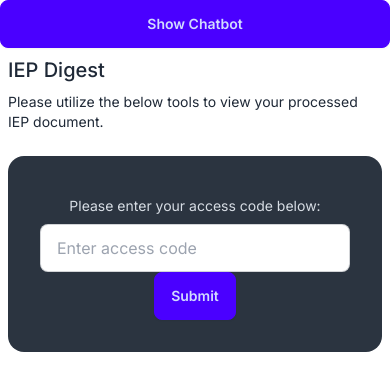
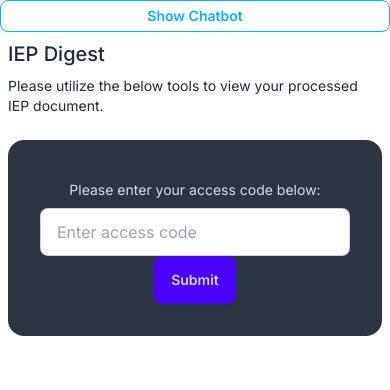
Before and after one commit to xuhongkang/aiep-frontend-dev, a Next.js app: page /en/workspace in a window 390 px wide. Shown: the top 390 px of the page. Built offline with nearby package versions, Linux system fonts and the light colour scheme.

Commit message:
Responsive Added

```diff
--- a/src/components/WorkspacePage.js
+++ b/src/components/WorkspacePage.js
@@ -21,7 +21,7 @@ export default function Workspace({digestTitle, digestDescription, accessError,
       {/* Mobile View */}
       <div className="md:hidden flex flex-col w-full h-full">
         <button
-            className="w-full py-2 btn btn-primary"
+            className="w-full btn btn-outline btn-info btn-sm"
             onClick={() => toggleChatbotVisibility(!isChatbotVisible)}
           >{isChatbotVisible ? 'Show Digest' : 'Show Chatbot'}
         </button>
--- a/src/components/chatbot/Bubble.tsx
+++ b/src/components/chatbot/Bubble.tsx
@@ -12,7 +12,7 @@ const Bubble:JSXElementConstructor<any> = forwardRef(function Bubble({ content }
       <div className={`flex ${isUser ? 'mx-2' : 'justify-end'}`}>
         <div className={`chat-bubble ${isUser ? 'bg-secondary text-secondary-content' : 'bg-neutral text-neutral-content'}`}>
           {content.processing ? (
-            <div className="w-3 h-3 flex items-center justify-center">
+            <div className="w-2 h-2 flex items-center justify-center">
               <div className="dot-flashing" />
             </div>
           ) : (
```
